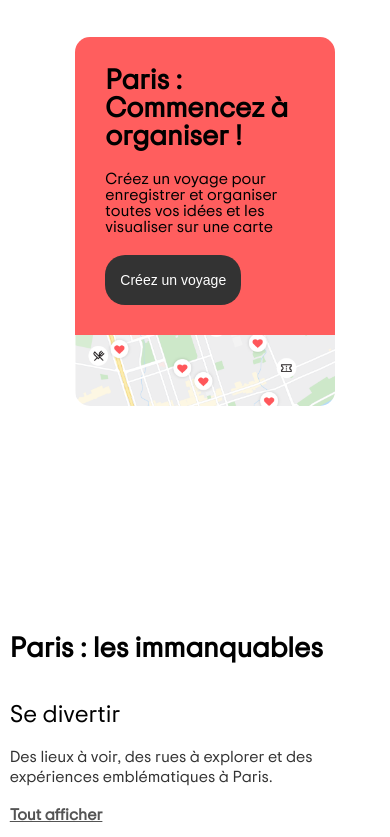
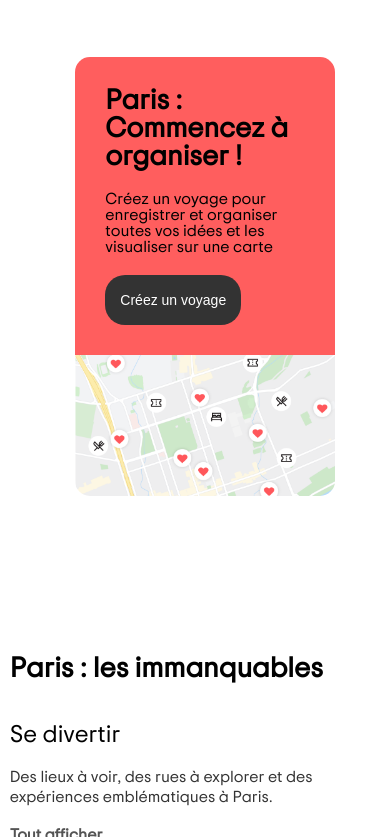
Before and after one commit to Nocoart/Tripadvisor-front, a plain HTML site: page index.html in a window 390 px wide. Shown: the part 983-1820 px from the top of the page. Drawn offline with Linux system fonts and the light colour scheme.

Commit message:
small margin adjustment on map section2

```diff
--- a/assets/css/style.css
+++ b/assets/css/style.css
@@ -344,6 +344,10 @@ div.links p {
 		width: 70%;
 		justify-content: center;
 		align-items: center;
+		margin-top: 20px;
+	}
+	.second-section .map {
+		margin-top: initial;
 	}
 }
 
```
